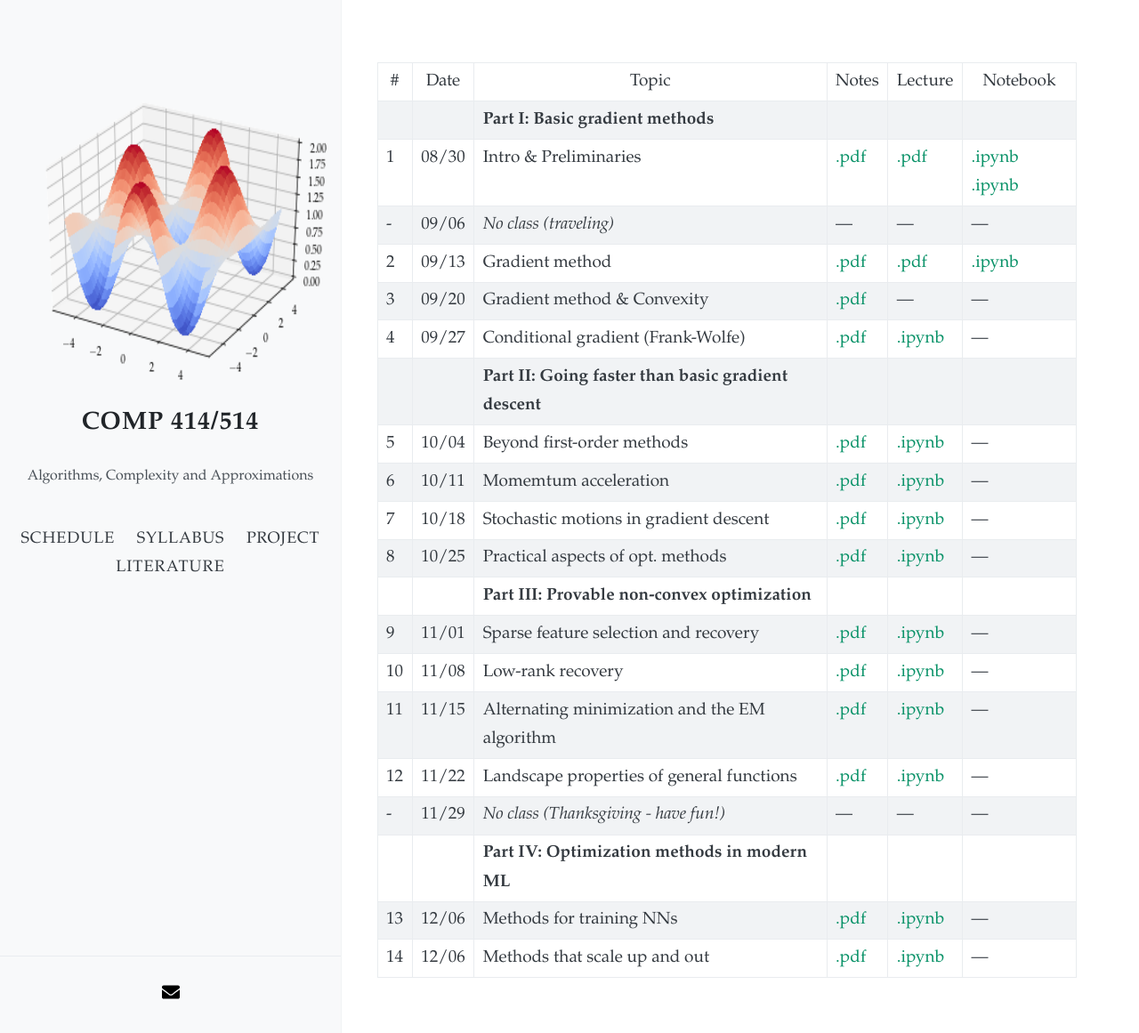
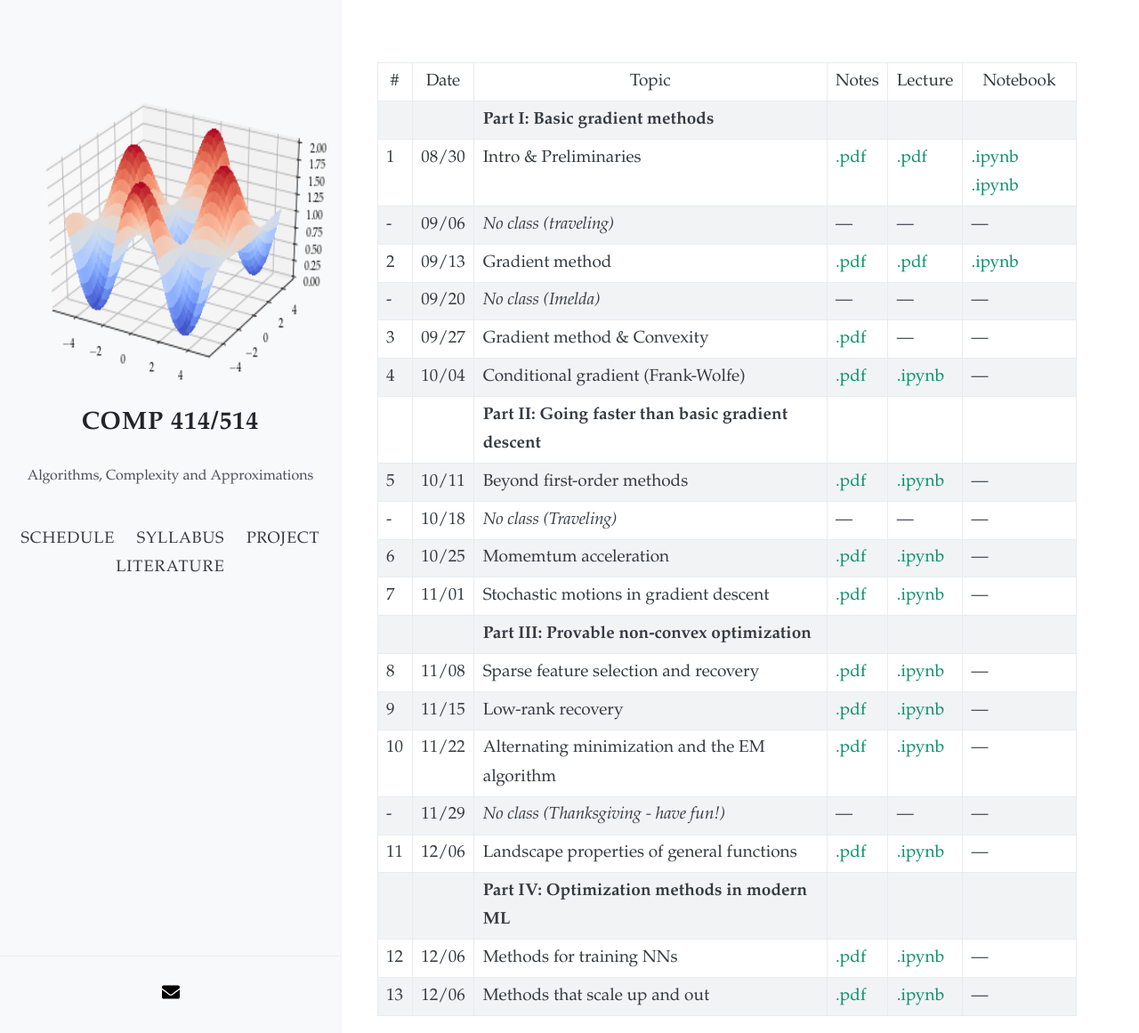
Before and after one commit to akyrillidis/comp414-514, a Jekyll site: the page built from schedule.md, in a window 1280 px wide and 1161 px high. Shown: the whole window at 89% size. Built offline with Jekyll 4.4.1, drawn with Linux system fonts in a browser that asks for light colours; nearby versions of some CDN libraries.

Commit message:
Update schedule.md

```diff
--- a/schedule.md
+++ b/schedule.md
@@ -11,19 +11,20 @@ layout: default
 | 1 | 08/30 | Intro & Preliminaries  | [.pdf](/schedule/images/chapter1.pdf) | [.pdf](/schedule/images/Lecture 1.pdf) | [.ipynb](/schedule/images/Chapter 1a.ipynb) [.ipynb](/schedule/images/Chapter 1b.ipynb)
 | - | 09/06 | *No class (traveling)* | ---  | ---  | --- |
 | 2 | 09/13 | Gradient method | [.pdf](/schedule/images/chapter2.pdf)  | [.pdf](/schedule/images/Lecture 2.pdf) | [.ipynb](/schedule/images/Chapter 2.ipynb) |
-| 3 | 09/20 | Gradient method & Convexity | [.pdf]()  | --- | --- |
-| 4 | 09/27 | Conditional gradient (Frank-Wolfe) | [.pdf]()  | [.ipynb]()  | --- |
+| - | 09/20 | *No class (Imelda)* | ---  | --- | --- |
+| 3 | 09/27 | Gradient method & Convexity | [.pdf]()  | --- | --- |
+| 4 | 10/04 | Conditional gradient (Frank-Wolfe) | [.pdf]()  | [.ipynb]()  | --- |
 | | | **Part II: Going faster than basic gradient descent** | | | |
-| 5 | 10/04 | Beyond first-order methods | [.pdf]()  | [.ipynb]()  | --- |
-| 6 | 10/11 | Momemtum acceleration | [.pdf]()  | [.ipynb]()  | --- |
-| 7 | 10/18 | Stochastic motions in gradient descent | [.pdf]()  | [.ipynb]()  | --- |
-| 8 | 10/25 | Practical aspects of opt. methods | [.pdf]()  | [.ipynb]()  | --- |
+| 5 | 10/11 | Beyond first-order methods | [.pdf]()  | [.ipynb]()  | --- |
+| - | 10/18 | *No class (Traveling)* | ---  | ---  | --- |
+| 6 | 10/25 | Momemtum acceleration | [.pdf]()  | [.ipynb]()  | --- |
+| 7 | 11/01 | Stochastic motions in gradient descent | [.pdf]()  | [.ipynb]()  | --- |
 | | | **Part III: Provable non-convex optimization** | | | |
-| 9 | 11/01 | Sparse feature selection and recovery | [.pdf]()  | [.ipynb]()  | --- |
-| 10 | 11/08 | Low-rank recovery | [.pdf]()  | [.ipynb]()  | --- |
-| 11 | 11/15 | Alternating minimization and the EM algorithm | [.pdf]()  | [.ipynb]()  | --- |
-| 12 | 11/22 | Landscape properties of general functions | [.pdf]()  | [.ipynb]()  | --- |
+| 8 | 11/08 | Sparse feature selection and recovery | [.pdf]()  | [.ipynb]()  | --- |
+| 9 | 11/15 | Low-rank recovery | [.pdf]()  | [.ipynb]()  | --- |
+| 10 | 11/22 | Alternating minimization and the EM algorithm | [.pdf]()  | [.ipynb]()  | --- |
 | - | 11/29 | *No class (Thanksgiving - have fun!)* | ---  | ---  | --- |
+| 11 | 12/06 | Landscape properties of general functions | [.pdf]()  | [.ipynb]()  | --- |
 | | | **Part IV: Optimization methods in modern ML** | | | |
-| 13 | 12/06 | Methods for training NNs  | [.pdf]()  | [.ipynb]()  | --- |
-| 14 | 12/06 | Methods that scale up and out | [.pdf]()  | [.ipynb]()  | --- |
+| 12 | 12/06 | Methods for training NNs  | [.pdf]()  | [.ipynb]()  | --- |
+| 13 | 12/06 | Methods that scale up and out | [.pdf]()  | [.ipynb]()  | --- |
```
